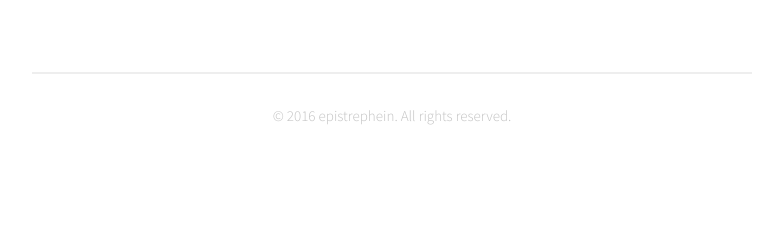
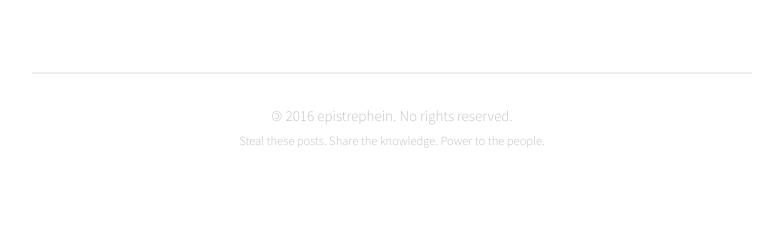
Before and after one commit to epistrephein/blog.epistrephe.in, a Jekyll site: the page built from index.html, in a window 1280 px wide. Shown: the part 779-1028 px from the top of the page, without its empty margins (248-1031 px from the left). Built offline with Jekyll 4.4.1, drawn with Linux system fonts in a browser that asks for light colours; nearby versions of some CDN libraries; the list of posts is cut into pages by our own code; before the commit the page ends 1007 px from its top, so only the background shows below that.

Commit message:
added copyleft

```diff
--- a/_config.yml
+++ b/_config.yml
@@ -1,5 +1,6 @@
 # Basic
 name:               "epistrephein"
+description:        "epistrephein personal blog"
 
 author:
   name:             epistrephein
--- a/_includes/footer.html
+++ b/_includes/footer.html
@@ -1,4 +1,5 @@
 <div class="footer">
 	<hr />
-	© 2016 {{ site.author.name }}. All rights reserved.
+	<span class="copy-left">©</span> 2016 {{ site.author.name }}. No rights reserved.<br>
+  <small>Steal these posts. Share the knowledge. Power to the people.</small>
 </div>
--- a/_includes/head.html
+++ b/_includes/head.html
@@ -1,8 +1,8 @@
 <head>
   <meta charset="utf-8">
   <meta name="viewport" content="width=device-width, initial-scale=1, user-scalable=no">
-  <meta name="format-detection" content="telephone=no">
   <title>{% if page.title %}{{ page.title }}{% else %}{{ site.name }}{% endif %}</title>
+  <meta name="description" content="{{ site.description }}">
 
   <!-- CSS -->
   <link rel="stylesheet" href="{{ site.baseurl }}/assets/css/main.css" type="text/css">
--- a/_sass/_typography.scss
+++ b/_sass/_typography.scss
@@ -14,6 +14,7 @@ body {
 /*--------------
   Link
   -------------- */
+
 a {
   color: $link-color;
   text-decoration: none;
@@ -263,3 +264,20 @@ tbody tr:nth-child(odd) td,
 tbody tr:nth-child(odd) th {
   background-color: $table-background-color;
 }
+
+
+/*--------------
+  Copyleft
+  -------------- */
+
+.copy-left {
+  display: inline-block;
+  text-align: right;
+  margin: 0px;
+  -moz-transform: scaleX(-1);
+  -o-transform: scaleX(-1);
+  -webkit-transform: scaleX(-1);
+  transform: scaleX(-1);
+  filter: FlipH;
+  -ms-filter: "FlipH";
+}
```
Also changed, not shown: _posts/2016-10-08-wow-vanilla-mangos.md (+5 -4 lines).
